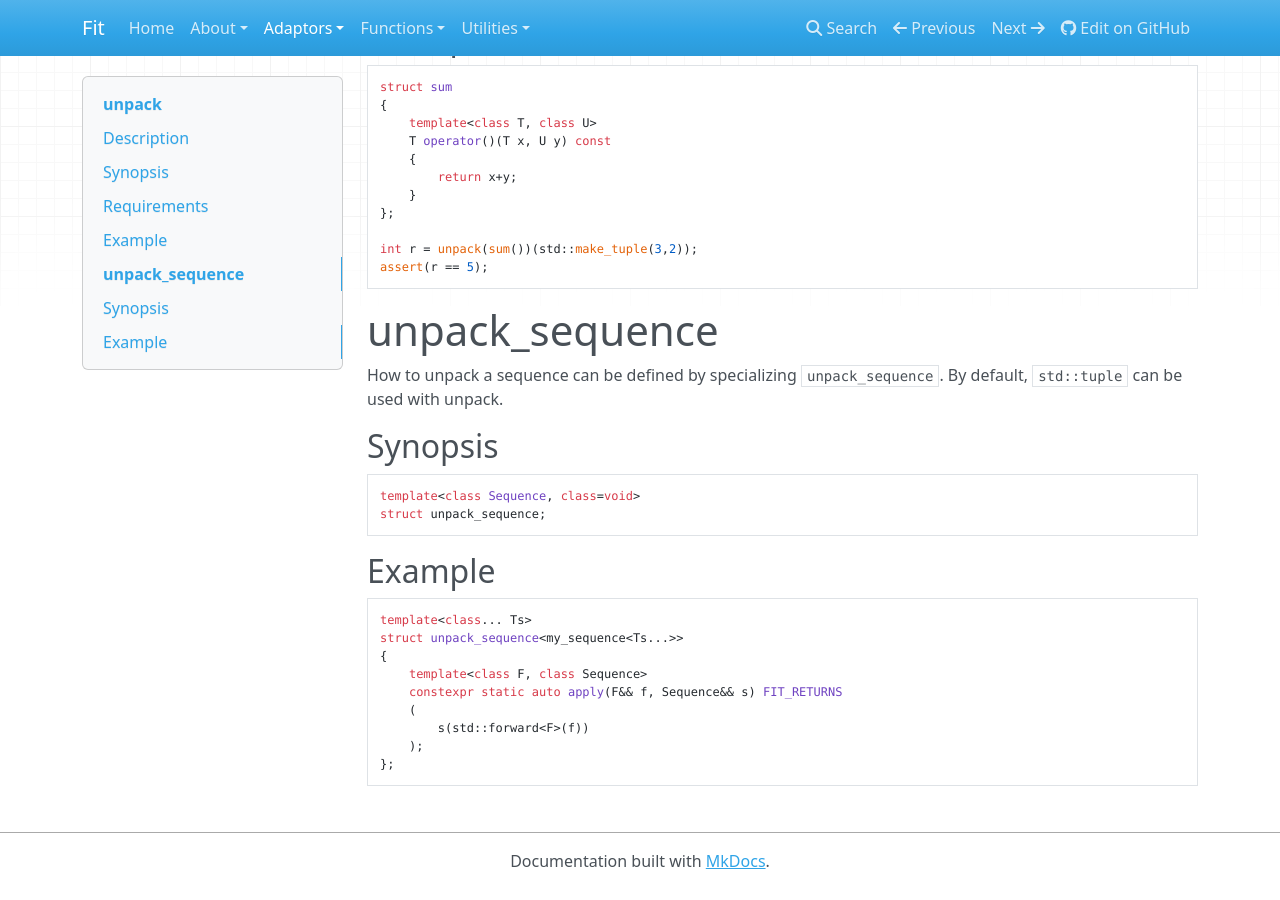
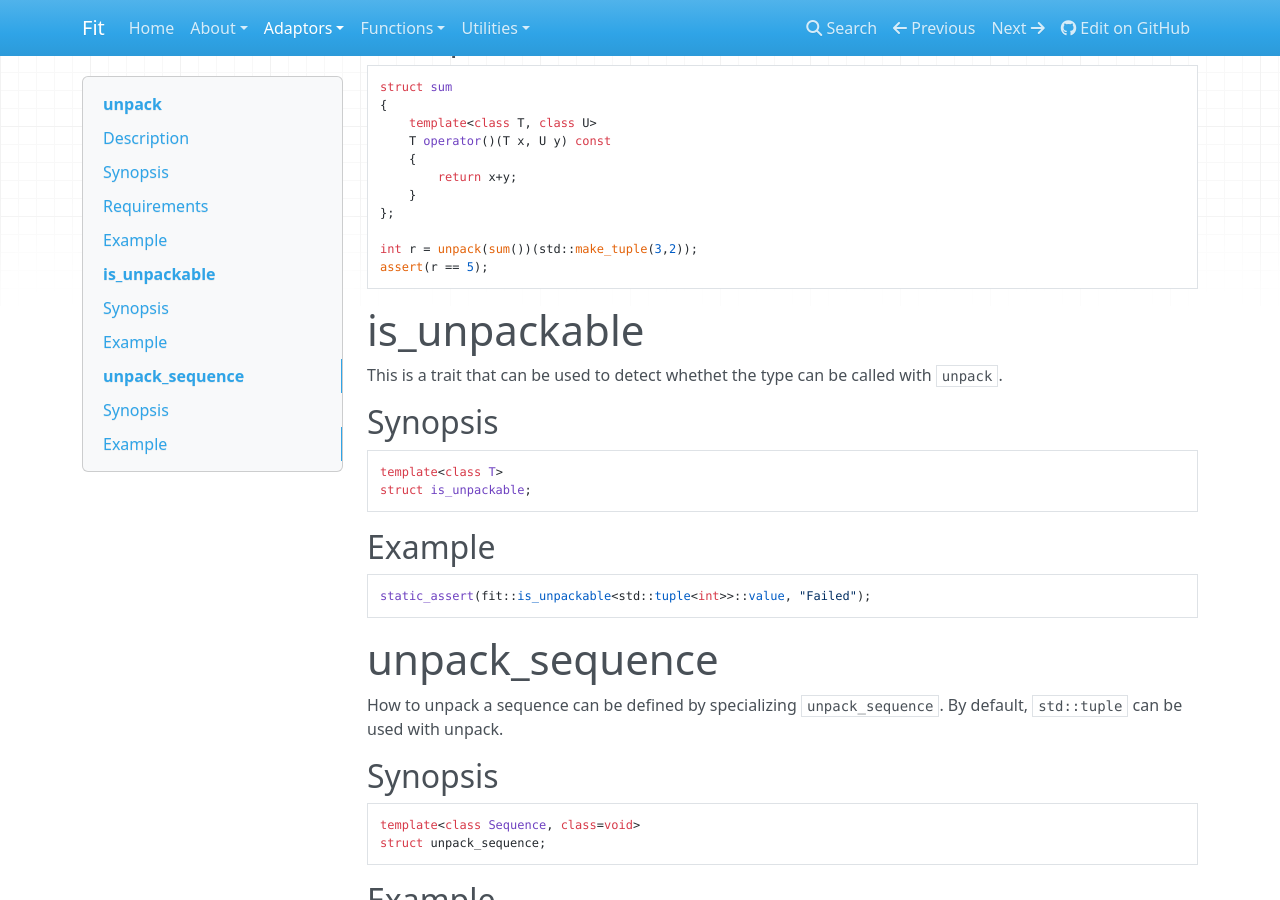
Before and after one commit to boostorg/hof, an MkDocs documentation site: the page built from doc/src/unpack.md, in a window 1280 px wide and 900 px high, scrolled down 539 px. Built offline with MkDocs 1.6.1, drawn with Linux system fonts in a browser that asks for light colours; nearby versions of some CDN libraries; old or Windows-style settings are respelled for this version of MkDocs.

Commit message:
Update doc about is_unpackable trait

```diff
--- a/doc/src/unpack.md
+++ b/doc/src/unpack.md
@@ -40,6 +40,23 @@ Example
     assert(r == 5);
 
 
+is_unpackable
+=============
+
+This is a trait that can be used to detect whethet the type can be called
+with `unpack`.
+
+Synopsis
+--------
+
+    template<class T>
+    struct is_unpackable;
+
+Example
+-------
+
+    static_assert(fit::is_unpackable<std::tuple<int>>::value, "Failed");
+
 unpack_sequence
 ===============
 
```
Also changed, not shown: 1 other file.
